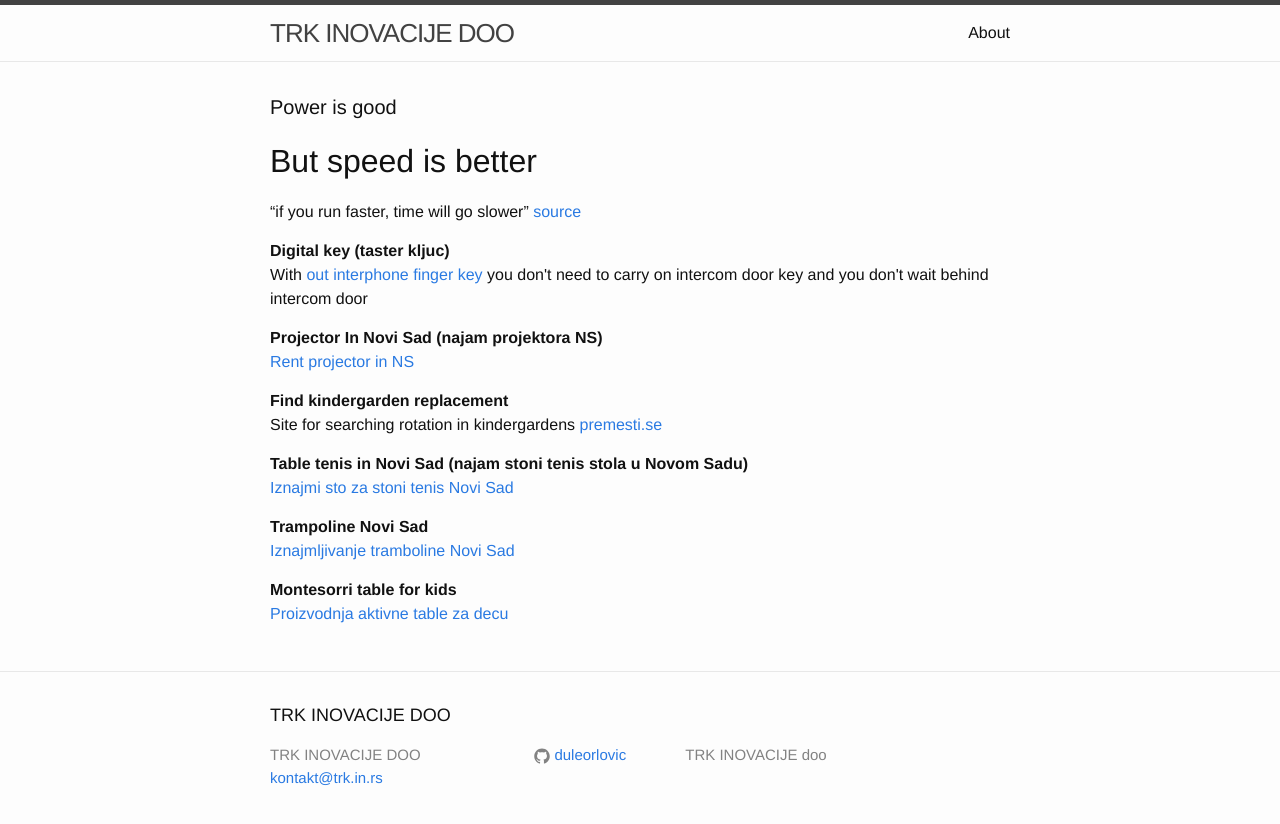
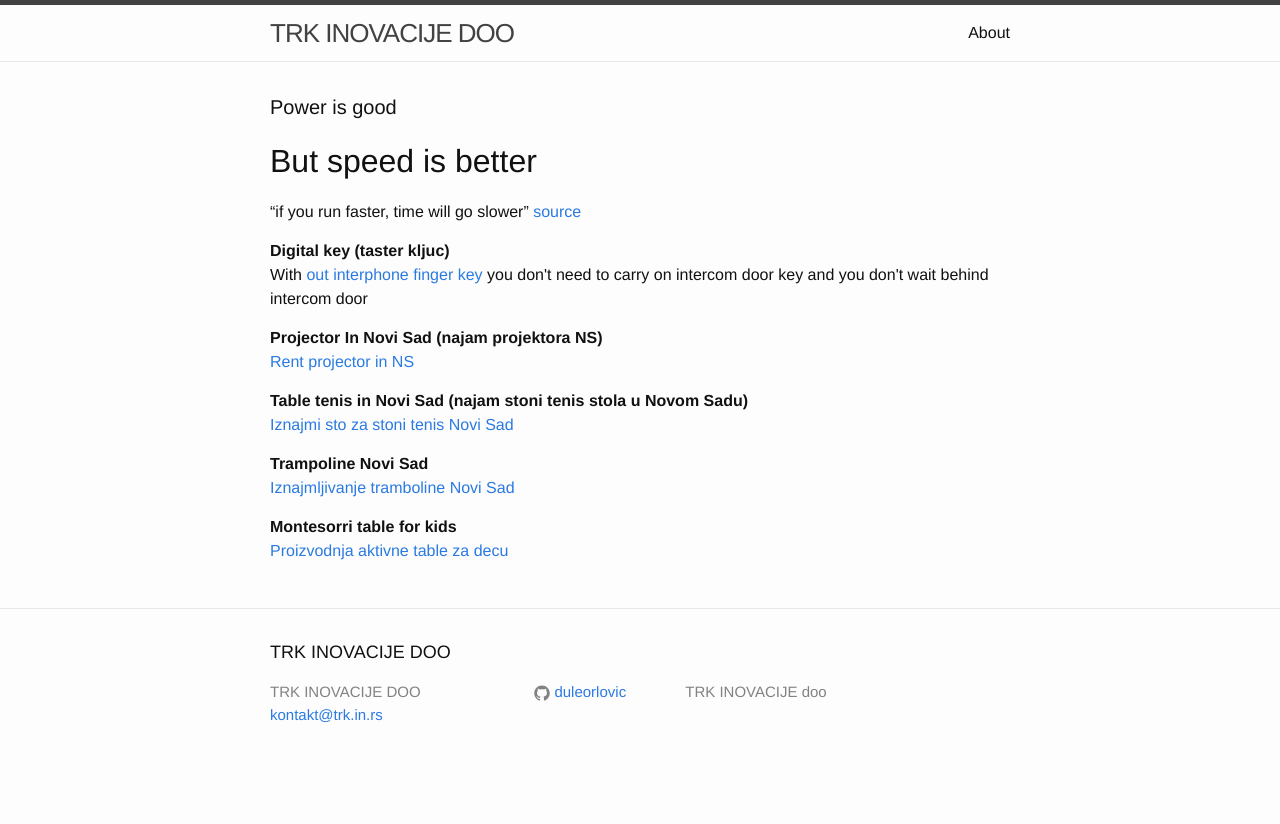
Before and after one commit to trkin/dev.trk.in.rs, a Jekyll site: the page built from index.html, in a window 1280 px wide. Shown: the top 824 px of the page. Built offline with Jekyll 4.4.1, drawn with Linux system fonts in a browser that asks for light colours.

Commit message:
Remove link

```diff
--- a/index.html
+++ b/index.html
@@ -33,8 +33,6 @@ layout: default
   <p>
     <a href="http://www.iznajmljivanjeprojektoranovisad.in.rs/">Rent projector in NS</a>
   </p>
-  <b>Find kindergarden replacement</b>
-  <p>Site for searching rotation in kindergardens <a href='http://www.premesti.se'>premesti.se</a></p>
   <b>Table tenis in Novi Sad (najam stoni tenis stola u Novom Sadu)</b>
   <p><a href='https://iznajmi-sto-za-stoni-tenis-novi-sad.trk.in.rs/'>Iznajmi sto za stoni tenis Novi Sad</a></p>
   <b>Trampoline Novi Sad</b>
```
